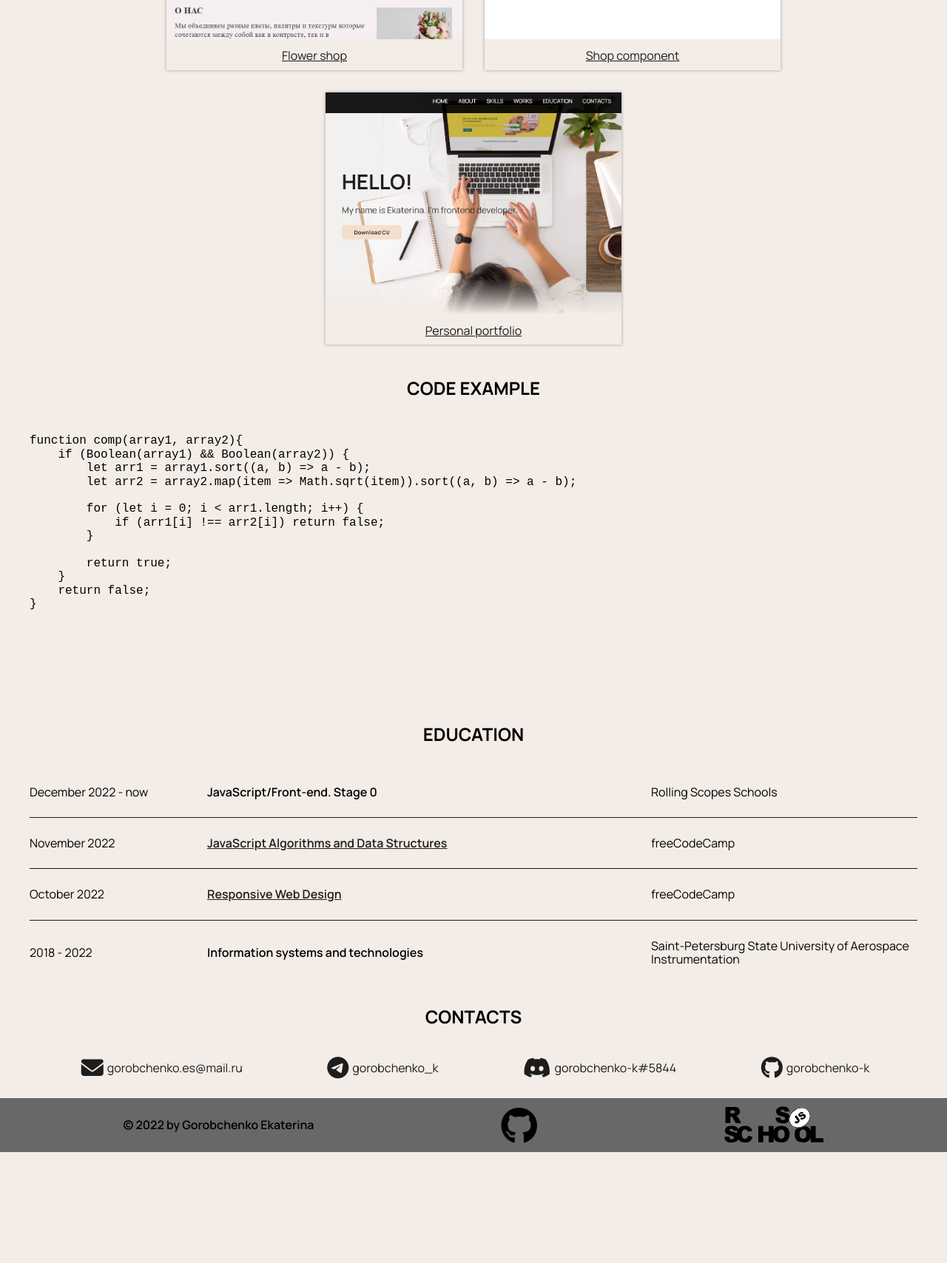
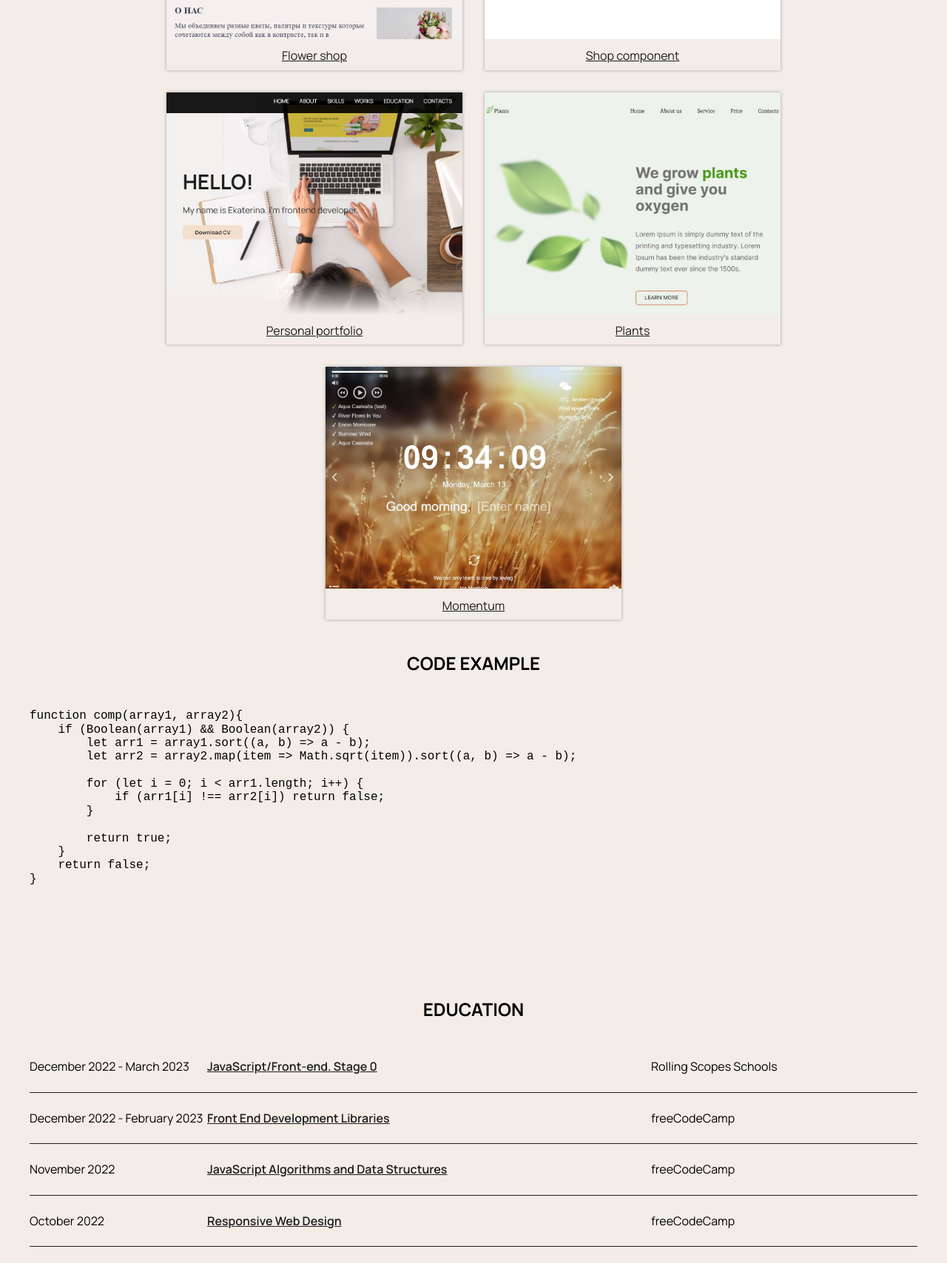
Before and after one commit to gorobchenko-k/rsschool-cv, a plain HTML site: page index.html in a window 1280 px wide. Shown: the part 2040-3748 px from the top of the page at 74% size. Before the commit the page ends 3598 px from the top, so only its background shows below. Drawn offline with Linux system fonts and the light colour scheme.

Commit message:
feat: update info

```diff
--- a/index.html
+++ b/index.html
@@ -132,10 +132,22 @@
                             </a>
                         </div>
                         <div class="projects__item">
-
                             <a class="projects__item-link" href="#">
                                 <img class="projects__item-img" src="image/project-3.JPG" alt="Personal portfolio">
                                 <p class="projects__item-title">Personal portfolio</p>
+                            </a>
+                        </div>
+                        <div class="projects__item">
+                            <a class="projects__item-link"
+                                href="https://gorobchenko-k.github.io/landing-plants/plants/">
+                                <img class="projects__item-img" src="image/project-4.JPG" alt="Plants">
+                                <p class="projects__item-title">Plants</p>
+                            </a>
+                        </div>
+                        <div class="projects__item">
+                            <a class="projects__item-link" href="https://gorobchenko-k-momentum.netlify.app/">
+                                <img class="projects__item-img" src="image/project-5.JPG" alt="Momentum">
+                                <p class="projects__item-title">Momentum</p>
                             </a>
                         </div>
                     </div>
@@ -148,9 +160,9 @@
                     <pre>
                         <code class="code__example">
 function comp(array1, array2){
-    if (Boolean(array1) && Boolean(array2)) {
-        let arr1 = array1.sort((a, b) => a - b);
-        let arr2 = array2.map(item => Math.sqrt(item)).sort((a, b) => a - b);
+    if (Boolean(array1) &amp;&amp; Boolean(array2)) {
+        let arr1 = array1.sort((a, b) =&gt; a - b);
+        let arr2 = array2.map(item =&gt; Math.sqrt(item)).sort((a, b) =&gt; a - b);
 
         for (let i = 0; i &lt; arr1.length; i++) {
             if (arr1[i] !== arr2[i]) return false;
@@ -170,10 +182,19 @@ function comp(array1, array2){
                     <h2 class="education__title title">EDUCATION</h2>
                     <div class="education_items">
                         <div class="education__item">
-                            <div class="education__date">December 2022 - now</div>
-                            <div class="education__name"> JavaScript/Front-end. Stage 0
+                            <div class="education__date">December 2022 - March 2023</div>
+                            <div class="education__name"> <a href="https://app.rs.school/certificate/968j3kc3"
+                                    target="_blank">JavaScript/Front-end. Stage 0</a>
                             </div>
                             <div class="education__company">Rolling Scopes Schools</div>
+                        </div>
+                        <div class="education__item">
+                            <div class="education__date">December 2022 - February 2023</div>
+                            <div class="education__name"> <a
+                                    href="https://www.freecodecamp.org/certification/fcc0fbdb732-663f-4704-93f3-0f47a038cbd8/front-end-development-libraries"
+                                    target="_blank">Front End Development Libraries</a>
+                            </div>
+                            <div class="education__company">freeCodeCamp</div>
                         </div>
                         <div class="education__item">
                             <div class="education__date">November 2022</div>
@@ -217,7 +238,7 @@ function comp(array1, array2){
                                 gorobchenko_k</a>
                         </li>
                         <li class="contacts__item">
-                            <a class="contacts__link no-active" href="" target="_blank">
+                            <a class="contacts__link no-active" href="#" target="_blank">
                                 <i class="contacts__icon fa-brands fa-discord"></i>
                                 gorobchenko-k#5844 </a>
                         </li>
```
Also changed, not shown: image/project-4.JPG (added), image/project-5.JPG (added), 1 other file.
